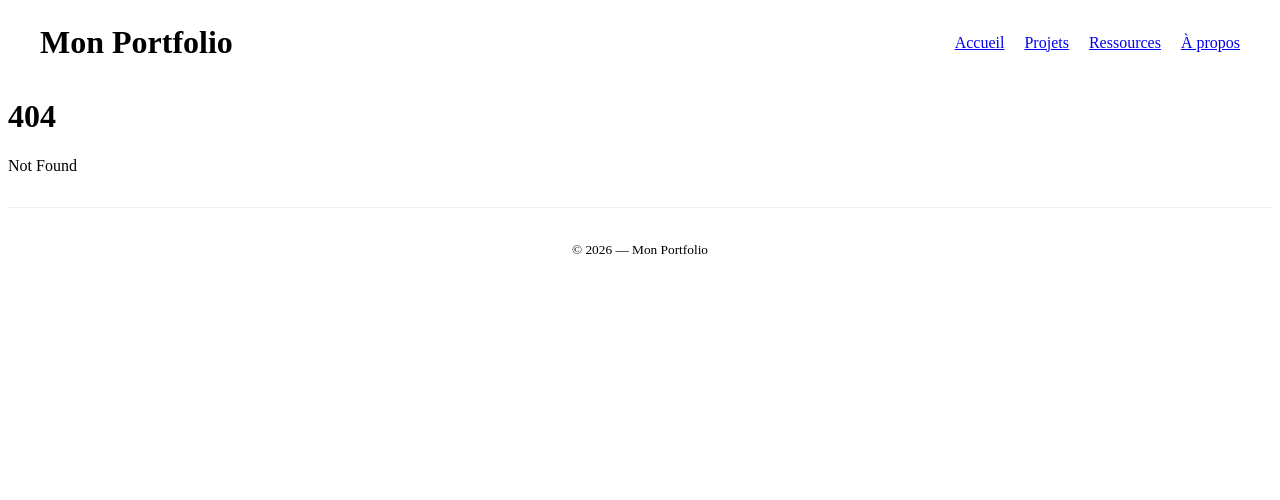
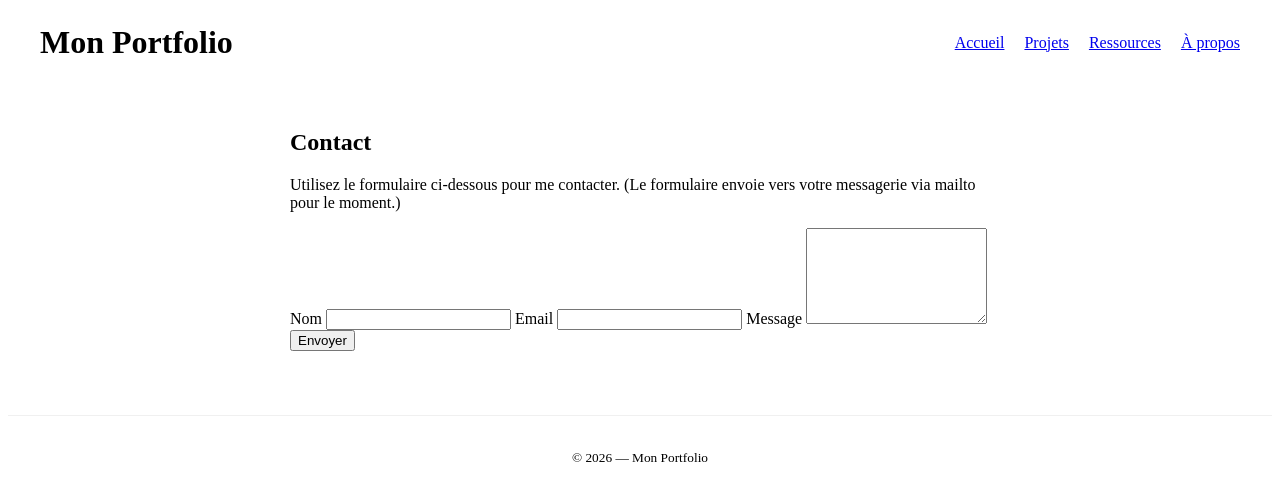
Before and after one commit to Zerlaxv1/portfolio, a SvelteKit app: page /contact in a window 1280 px wide. Before the commit this address had no page. Shown: the top 500 px of the page. Built offline with nearby package versions, Linux system fonts and the light colour scheme.

Commit message:
feat(content): add about and contact pages with CV download and mailto form

```diff
--- /dev/null
+++ b/src/routes/contact/+page.svelte
@@ -0,0 +1,29 @@
+<script lang="ts">
+  let name = '';
+  let email = '';
+  let message = '';
+</script>
+
+<section style="padding:2rem;max-width:700px;margin:0 auto;">
+  <h2>Contact</h2>
+  <p>Utilisez le formulaire ci‑dessous pour me contacter. (Le formulaire envoie vers votre messagerie via mailto pour le moment.)</p>
+
+  <form on:submit|preventDefault={() => window.location.href = `mailto:you@example.com?subject=Contact de ${encodeURIComponent(name)}&body=${encodeURIComponent(message + "\n\nEmail: " + email)}`}>
+    <label>
+      Nom
+      <input bind:value={name} type="text" required />
+    </label>
+
+    <label>
+      Email
+      <input bind:value={email} type="email" required />
+    </label>
+
+    <label>
+      Message
+      <textarea bind:value={message} required rows={6}></textarea>
+    </label>
+
+    <button class="btn-accent" type="submit">Envoyer</button>
+  </form>
+</section>
```
Also changed, not shown: src/routes/about/+page.svelte (added, +23 -0 lines).
